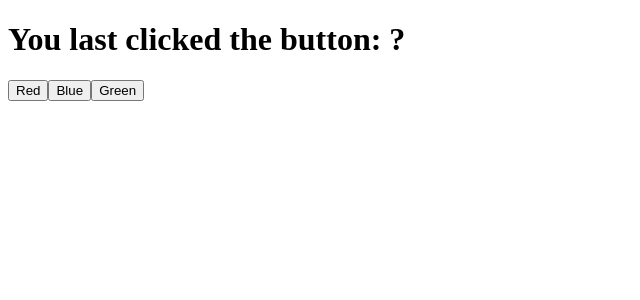
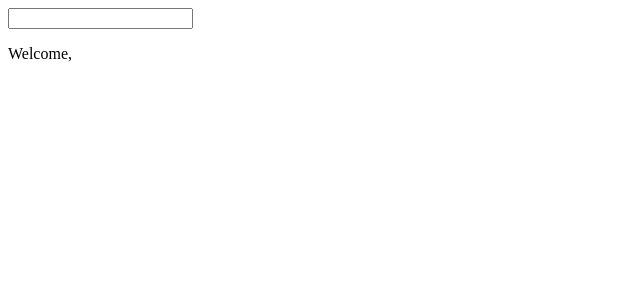
Before and after one commit to ANDgeloREA/react-exercises, a React (Create React App) app in the folder react-exercises/: page / in a window 1280 px wide. Shown: the top 300 px of the page, without its empty margins (0-640 px from the left). Built offline with nearby package versions, Linux system fonts and the light colour scheme.

Commit message:
complete exercise 20

```diff
--- a/react-exercises/src/App.js
+++ b/react-exercises/src/App.js
@@ -1,10 +1,10 @@
 import React from "react";
-import ClickTracker from "./components/ClickTracker";
+import InteractiveWelcome from "./components/InteractiveWelcome";
 
 function App() {
   return (
     <>
-      <ClickTracker />
+      <InteractiveWelcome />
     </>
   );
 }
--- a/react-exercises/src/components/ClickTracker.js
+++ /dev/null
@@ -1,29 +0,0 @@
-import React from "react";
-import { useState } from "react";
-
-const ClickTracker = () => {
-  const [lastClick, setLastClick] = useState("?");
-
-  const handleLastClick = (event) => {
-    setLastClick(event.target.name);
-    const buttonColor = document.querySelector(".button-color");
-    if(event.target.name === "red") {
-        buttonColor.style.color = "red"
-    } else if (event.target.name === "blue") {
-        buttonColor.style.color = "blue"
-    } else if (event.target.name === "green") {
-        buttonColor.style.color = "green"
-    }
-  }
-
-  return (
-    <div className="click-tracker">
-      <h1>You last clicked the button: <span className="button-color">{lastClick}</span></h1>
-      <button name="red" className="red-button" onClick={handleLastClick}>Red</button>
-      <button name="blue" className="blue-button" onClick={handleLastClick}>Blue</button>
-      <button name="green" className="green-button" onClick={handleLastClick}>Green</button>
-    </div>
-  );
-};
-
-export default ClickTracker;
--- /dev/null
+++ b/react-exercises/src/components/InteractiveWelcome.js
@@ -0,0 +1,28 @@
+import React from "react"
+import Welcome from "./Welcome";
+
+class InteractiveWelcome extends React.Component {
+    state = {
+        username: "",
+    }
+
+    handleUsernameInputChange = (event) => {
+        const value = event.target.value
+        const name = event.target.name
+
+        this.setState({
+            [name]: value,
+        })
+    }
+
+    render() {
+        return (
+            <>
+                <input type="text" name="username" value={this.state.username} onChange={this.handleUsernameInputChange}/>
+                <Welcome name={this.state.username} />
+            </>
+        )
+    }
+}
+
+export default InteractiveWelcome;
--- /dev/null
+++ b/react-exercises/src/components/Welcome.js
@@ -0,0 +1,13 @@
+import React from "react"
+
+class Welcome extends React.Component {
+    render() {
+        return (
+            <>
+                <p>Welcome, {this.props.name}</p>
+            </>
+        )
+    }
+}
+
+export default Welcome;
```
Also changed, not shown: 2 other files (tests, documents, lock files or other folders).
